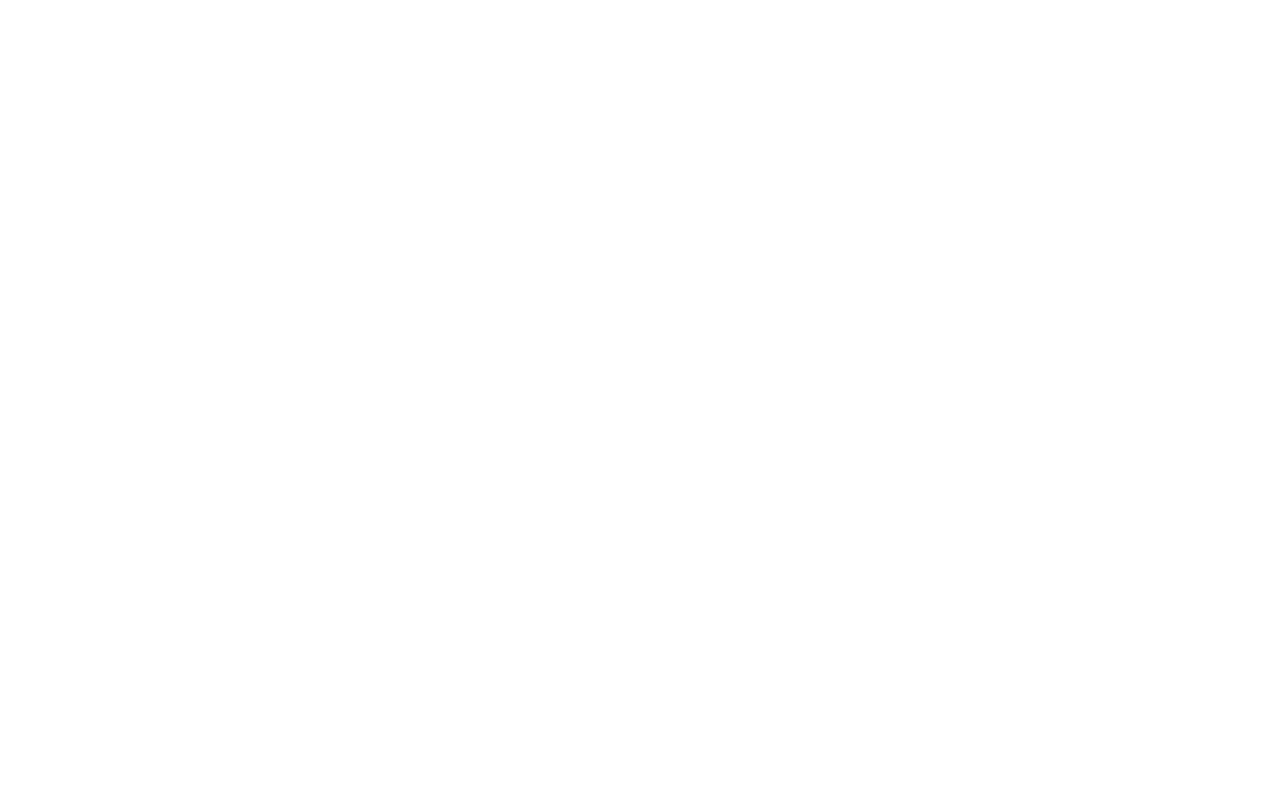
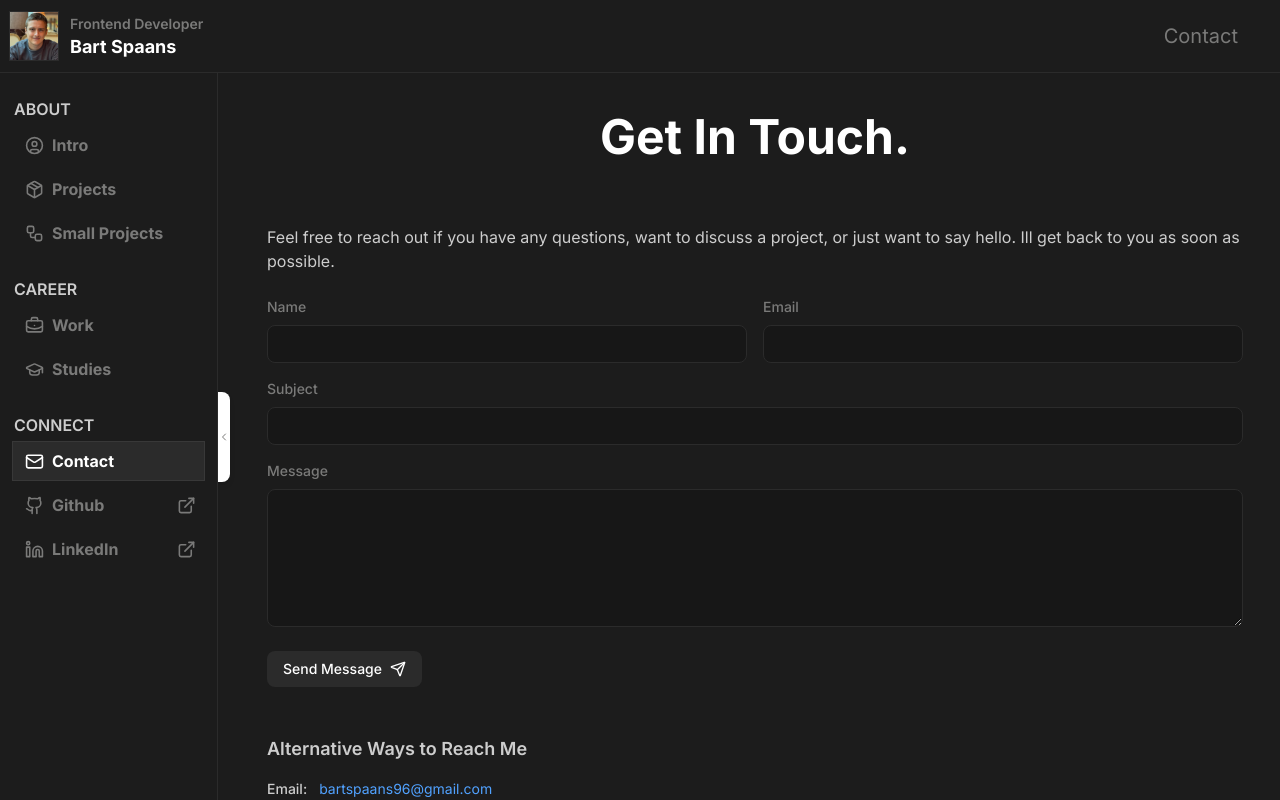
Before and after one commit to spaansba/Portfolio, a Next.js app: page /contact in a window 1280 px wide. Before the commit this address had no page. Built offline with nearby package versions, Linux system fonts and the light colour scheme.

Commit message:
added tanstack form

```diff
--- a/next.config.ts
+++ b/next.config.ts
@@ -1,7 +1,15 @@
-import type { NextConfig } from "next"
+import type { NextConfig } from "next";
 
 const nextConfig: NextConfig = {
-  /* config options here */
-}
+  async redirects() {
+    return [
+      {
+        source: "/",
+        destination: "/about",
+        permanent: true,
+      },
+    ];
+  },
+};
 
-export default nextConfig
+export default nextConfig;
--- a/package.json
+++ b/package.json
@@ -10,6 +10,7 @@
   },
   "dependencies": {
     "@radix-ui/react-slot": "^1.1.2",
+    "@tanstack/react-form": "^1.3.1",
     "class-variance-authority": "^0.7.1",
     "clsx": "^2.1.1",
     "framer-motion": "^12.6.2",
--- a/src/app/_components/Navigation/MobileNavigation/MobileNavigationItem.tsx
+++ b/src/app/_components/Navigation/MobileNavigation/MobileNavigationItem.tsx
@@ -16,7 +16,7 @@
   const goToPageOrScroll = useGoToPageOrScroll();
   const mobileSidebarActions = useMobileSidebarActions();
   const selectedPage = useNavigationSelectedPage();
-  const isSelected = selectedPage.id === page.id;
+  const isSelected = selectedPage?.id === page.id;
   const navigationActions = useNavigationActions();
 
   const handleOnMouseDown = (page: NavigationPageItem) => {
--- /dev/null
+++ b/src/app/contact/page.tsx
@@ -0,0 +1,224 @@
+"use client";
+import React, { useState } from "react";
+import ContentWrapper from "../_components/Content/ContentWrapper";
+import SectionHeaderTitle from "../_components/Content/SectionHeaderTitle";
+import { useScrollToHash } from "@/hooks/useScrollToHash";
+import { Send } from "lucide-react";
+
+function ContactPage() {
+  useScrollToHash();
+  const [formData, setFormData] = useState({
+    name: "",
+    email: "",
+    subject: "",
+    message: "",
+  });
+  const [isSubmitting, setIsSubmitting] = useState(false);
+  const [submitStatus, setSubmitStatus] = useState<{
+    success: boolean;
+    message: string;
+  } | null>(null);
+
+  const handleChange = (
+    e: React.ChangeEvent<HTMLInputElement | HTMLTextAreaElement>,
+  ) => {
+    const { name, value } = e.target;
+    setFormData((prev) => ({
+      ...prev,
+      [name]: value,
+    }));
+  };
+
+  const handleSubmit = async (e: React.FormEvent) => {
+    e.preventDefault();
+    setIsSubmitting(true);
+    setSubmitStatus(null);
+
+    // Simulate form submission (replace with actual submission logic)
+    try {
+      // Here you would normally send the form data to your backend
+      await new Promise((resolve) => setTimeout(resolve, 1000));
+
+      // Success response
+      setSubmitStatus({
+        success: true,
+        message: "Your message has been sent. I'll get back to you soon!",
+      });
+      setFormData({
+        name: "",
+        email: "",
+        subject: "",
+        message: "",
+      });
+    } catch (error) {
+      setSubmitStatus({
+        success: false,
+        message: "Something went wrong. Please try again.",
+      });
+    } finally {
+      setIsSubmitting(false);
+    }
+  };
+
+  return (
+    <ContentWrapper>
+      <div id="contactform" data-observe>
+        <SectionHeaderTitle title="Get In Touch." urlHash="#contactform" />
+
+        <div className="mt-4 md:mt-6">
+          <p className="text-TextGrayWhite mb-6 text-sm md:text-base">
+            Feel free to reach out if you have any questions, want to discuss a
+            project, or just want to say hello. Ill get back to you as soon as
+            possible.
+          </p>
+
+          <form onSubmit={handleSubmit} className="flex flex-col space-y-4">
+            <div className="grid grid-cols-1 gap-4 md:grid-cols-2">
+              <div className="flex flex-col space-y-2">
+                <label
+                  htmlFor="name"
+                  className="text-TextGray text-sm font-medium"
+                >
+                  Name
+                </label>
+                <input
+                  type="text"
+                  id="name"
+                  name="name"
+                  value={formData.name}
+                  onChange={handleChange}
+                  required
+                  className="bg-PrimaryGray border-TertiaryGray text-TextGrayWhite focus:ring-fgButton focus:border-fgButton rounded-md border p-2 text-sm transition-colors focus:ring-1 focus:outline-none"
+                />
+              </div>
+
+              <div className="flex flex-col space-y-2">
+                <label
+                  htmlFor="email"
+                  className="text-TextGray text-sm font-medium"
+                >
+                  Email
+                </label>
+                <input
+                  type="email"
+                  id="email"
+                  name="email"
+                  value={formData.email}
+                  onChange={handleChange}
+                  required
+                  className="bg-PrimaryGray border-TertiaryGray text-TextGrayWhite focus:ring-fgButton focus:border-fgButton rounded-md border p-2 text-sm transition-colors focus:ring-1 focus:outline-none"
+                />
+              </div>
+            </div>
+
+            <div className="flex flex-col space-y-2">
+              <label
+                htmlFor="subject"
+                className="text-TextGray text-sm font-medium"
+              >
+                Subject
+              </label>
+              <input
+                type="text"
+                id="subject"
+                name="subject"
+                value={formData.subject}
+                onChange={handleChange}
+                required
+                className="bg-PrimaryGray border-TertiaryGray text-TextGrayWhite focus:ring-fgButton focus:border-fgButton rounded-md border p-2 text-sm transition-colors focus:ring-1 focus:outline-none"
+              />
+            </div>
+
+            <div className="flex flex-col space-y-2">
+              <label
+                htmlFor="message"
+                className="text-TextGray text-sm font-medium"
+              >
+                Message
+              </label>
+              <textarea
+                id="message"
+                name="message"
+                value={formData.message}
+                onChange={handleChange}
+                required
+                rows={6}
+                className="bg-PrimaryGray border-TertiaryGray text-TextGrayWhite focus:ring-fgButton focus:border-fgButton rounded-md border p-2 text-sm transition-colors focus:ring-1 focus:outline-none"
+              />
+            </div>
+
+            <div className="flex items-center justify-between pt-2">
+              <button
+                type="submit"
+                disabled={isSubmitting}
+                className="bg-TertiaryGray hover:bg-fgButton flex items-center gap-2 rounded-md px-4 py-2 text-sm font-medium text-white transition-colors disabled:cursor-not-allowed disabled:opacity-70"
+              >
+                {isSubmitting ? "Sending..." : "Send Message"}
+                <Send size={16} />
+              </button>
+
+              {submitStatus && (
+                <p
+                  className={`text-sm ${
+                    submitStatus.success ? "text-green-400" : "text-red-400"
+                  }`}
+                >
+                  {submitStatus.message}
+                </p>
+              )}
+            </div>
+          </form>
+
+          <div className="mt-12 space-y-6">
+            <div>
+              <h3 className="text-TextGrayWhite text-lg font-semibold">
+                Alternative Ways to Reach Me
+              </h3>
+              <div className="mt-4 space-y-3">
+                <div className="text-TextGray flex items-center gap-3">
+                  <p className="text-TextGrayWhite text-sm font-medium">
+                    Email:
+                  </p>
+                  <a
+                    href="mailto:bartspaans96@gmail.com"
+                    className="text-fgButton hover:text-fgButtonHover text-sm transition-colors"
+                  >
+                    bartspaans96@gmail.com
+                  </a>
+                </div>
+                <div className="text-TextGray flex items-center gap-3">
+                  <p className="text-TextGrayWhite text-sm font-medium">
+                    LinkedIn:
+                  </p>
+                  <a
+                    href="https://www.linkedin.com/in/bart-spaans"
+                    target="_blank"
+                    rel="noopener noreferrer"
+                    className="text-fgButton hover:text-fgButtonHover text-sm transition-colors"
+                  >
+                    linkedin.com/in/bart-spaans
+                  </a>
+                </div>
+                <div className="text-TextGray flex items-center gap-3">
+                  <p className="text-TextGrayWhite text-sm font-medium">
+                    GitHub:
+                  </p>
+                  <a
+                    href="https://github.com/spaansba"
+                    target="_blank"
+                    rel="noopener noreferrer"
+                    className="text-fgButton hover:text-fgButtonHover text-sm transition-colors"
+                  >
+                    github.com/spaansba
+                  </a>
+                </div>
+              </div>
+            </div>
+          </div>
+        </div>
+      </div>
+    </ContentWrapper>
+  );
+}
+
+export default ContactPage;
--- a/src/app/page.tsx
+++ /dev/null
@@ -1,6 +0,0 @@
-"use client"
-import { redirect } from "next/navigation"
-
-export default function Home() {
-  redirect("/about")
-}
--- a/src/data/NavigationData.ts
+++ b/src/data/NavigationData.ts
@@ -77,10 +77,9 @@
   {
     name: "Contact",
     icon: Mail,
-    onMouseDown: () => {
-      window.open("mailto:bartspaans96@gmail.com", "_blank")
-    },
-    isOutsideLink: true,
+    isOutsideLink: false,
+    path: "/contact",
+    hash: "#contactform",
   },
   {
     name: "Github",
```
Also changed, not shown: 1 other file (tests, documents, lock files or other folders).
